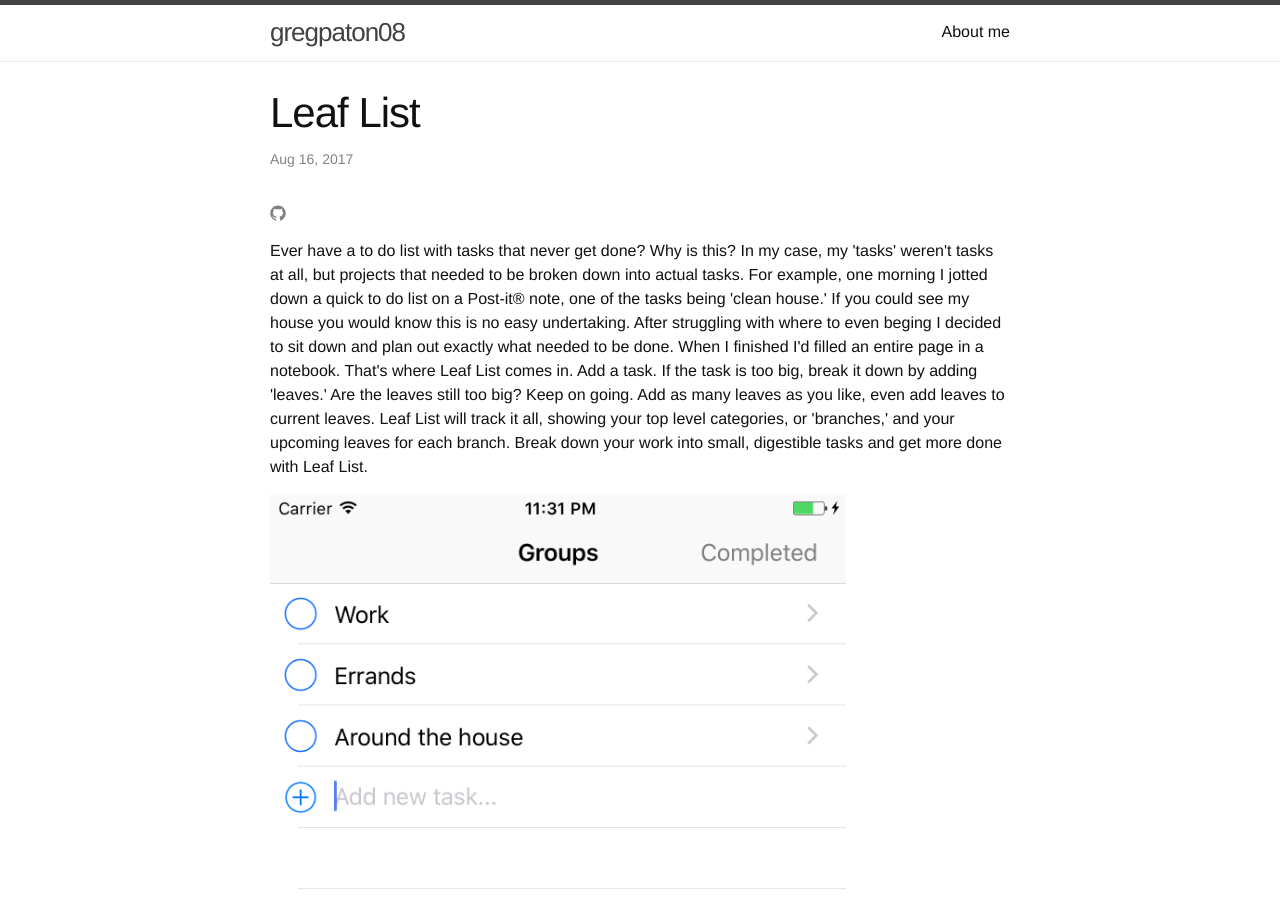
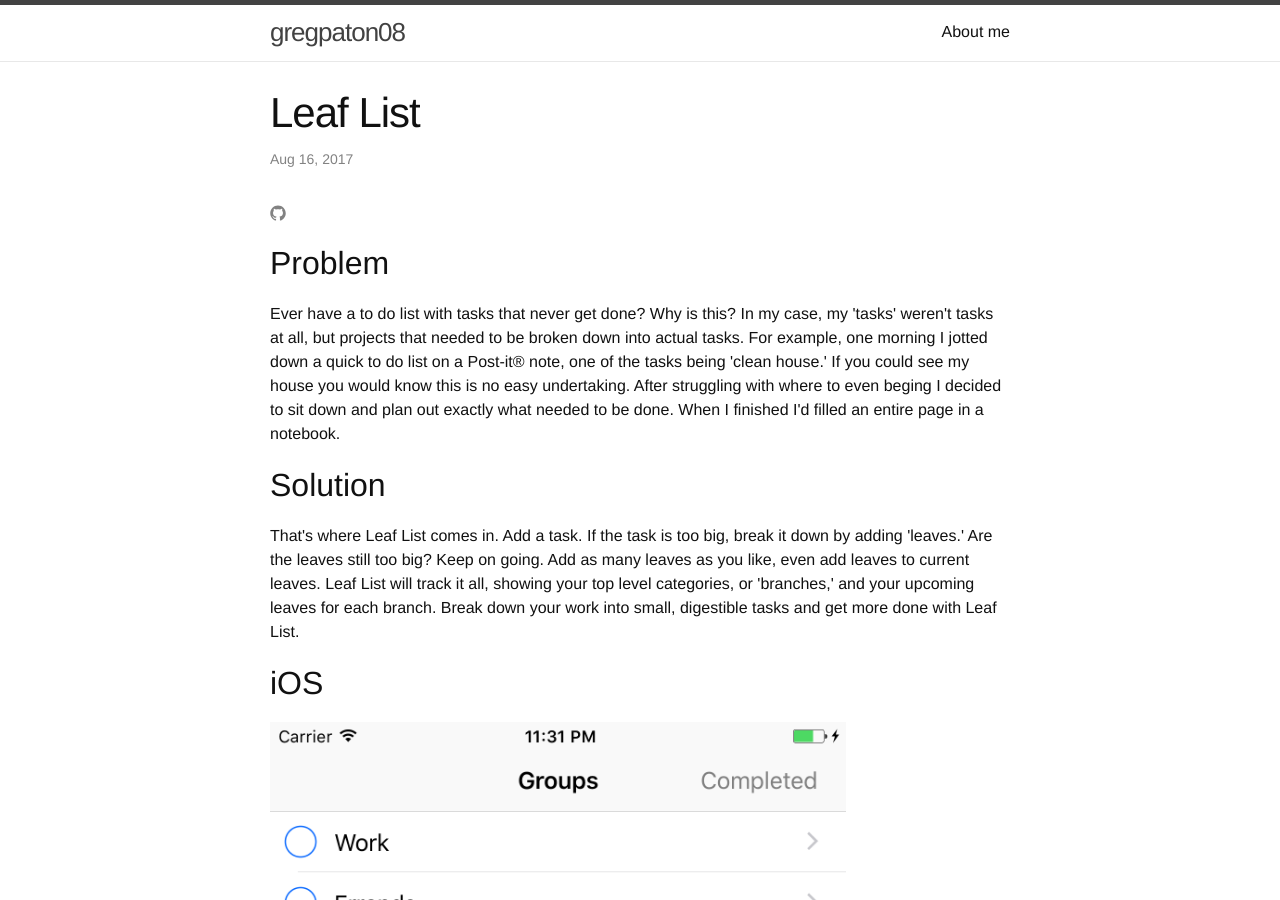
Before and after one commit to gregpaton08/gregpaton08.github.io, a Jekyll site: the page built from _posts/2017-08-16-leaf-list.html, in a window 1280 px wide and 900 px high. Built offline with Jekyll 4.4.1, drawn with Linux system fonts in a browser that asks for light colours; nearby versions of some CDN libraries.

Commit message:
Update leaf list page

```diff
--- a/_posts/2017-08-16-leaf-list.html
+++ b/_posts/2017-08-16-leaf-list.html
@@ -10,8 +10,22 @@ layout: post
     </a>
   </p>
 
-  <p>Ever have a to do list with tasks that never get done? Why is this? In my case, my 'tasks' weren't tasks at all, but projects that needed to be broken down into actual tasks. For example, one morning I jotted down a quick to do list on a Post-it&reg; note, one of the tasks being 'clean house.' If you could see my house you would know this is no easy undertaking. After struggling with where to even beging I decided to sit down and plan out exactly what needed to be done. When I finished I'd filled an entire page in a notebook. That's where Leaf List comes in. Add a task. If the task is too big, break it down by adding 'leaves.' Are the leaves still too big? Keep on going. Add as many leaves as you like, even add leaves to current leaves. Leaf List will track it all, showing your top level categories, or 'branches,' and your upcoming leaves for each branch. Break down your work into small, digestible tasks and get more done with Leaf List.</p>
+  <h2>
+    Problem
+  </h2>
+  <p>
+    Ever have a to do list with tasks that never get done? Why is this? In my case, my 'tasks' weren't tasks at all, but projects that needed to be broken down into actual tasks. For example, one morning I jotted down a quick to do list on a Post-it&reg; note, one of the tasks being 'clean house.' If you could see my house you would know this is no easy undertaking. After struggling with where to even beging I decided to sit down and plan out exactly what needed to be done. When I finished I'd filled an entire page in a notebook.
+  </p>
+  <h2>
+    Solution
+  </h2>
+  <p>
+    That's where Leaf List comes in. Add a task. If the task is too big, break it down by adding 'leaves.' Are the leaves still too big? Keep on going. Add as many leaves as you like, even add leaves to current leaves. Leaf List will track it all, showing your top level categories, or 'branches,' and your upcoming leaves for each branch. Break down your work into small, digestible tasks and get more done with Leaf List.
+  </p>
 
+  <h2>
+    iOS
+  </h2>
   <img src="{{ site.url }}/assets/leaf_list_group_view.png" width="576" height="1024">
 
 </div>
```
